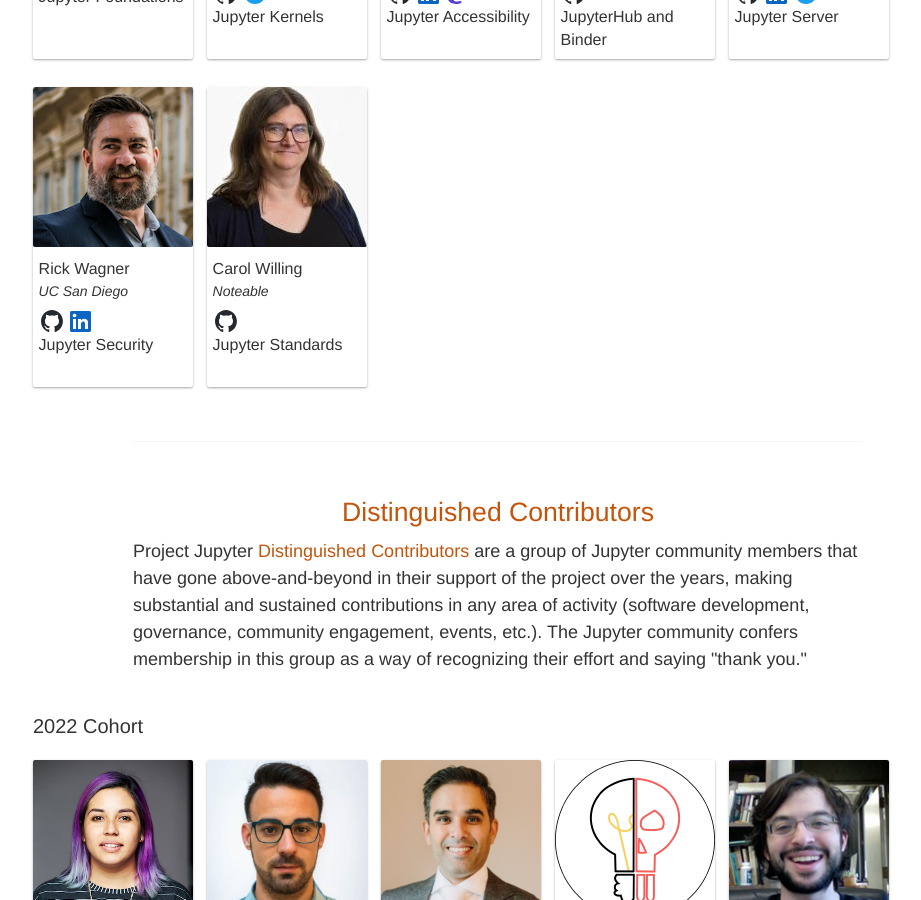
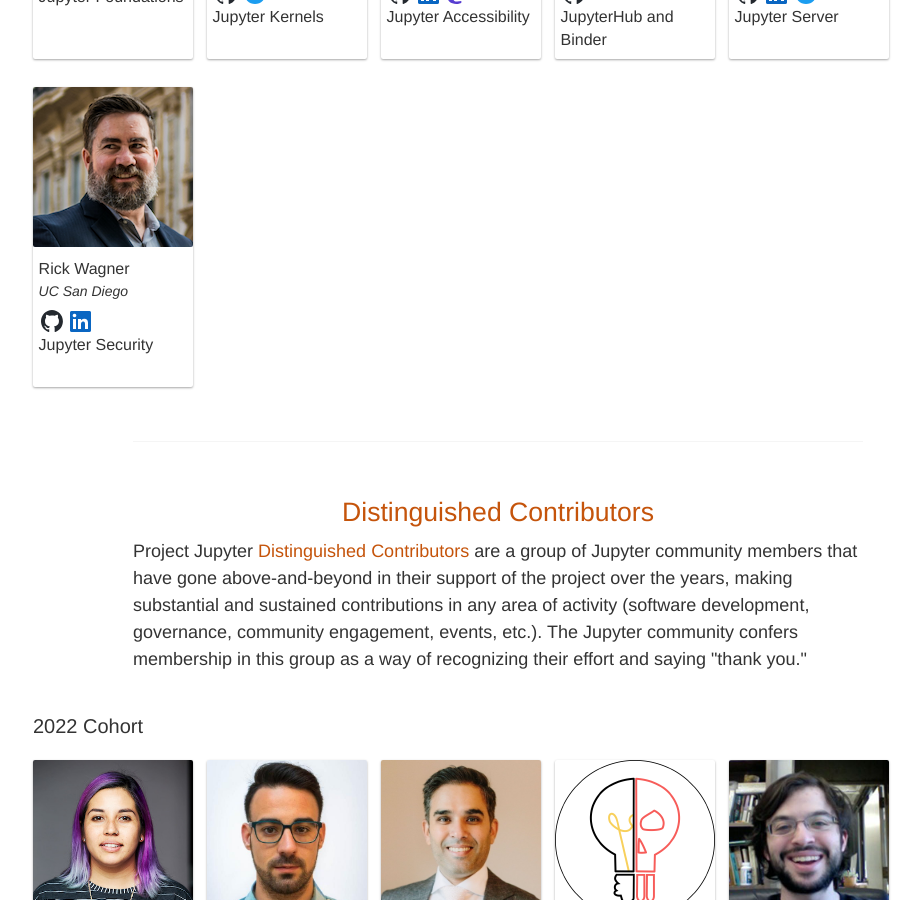
Before and after one commit to jupyter/jupyter.github.io, a Jekyll site: the page built from about.html, in a window 1280 px wide and 900 px high, scrolled down 2501 px. Shown: the whole window, without its empty margins (142-1063 px from the left). Built offline with Jekyll 4.4.1, drawn with Linux system fonts in a browser that asks for light colours; comment, search, counter and statistics services are not loaded.

Commit message:
Remove Carol from current SSC. Thank you Carol for your service

```diff
--- a/about.html
+++ b/about.html
@@ -421,11 +421,6 @@
     linkedin: https://www.linkedin.com/in/rpwagner
     gh_handle: rpwagner
     subproject: Jupyter Security
-  - name: Carol Willing
-    photo: CarolWilling.jpeg
-    affiliation: Noteable
-    gh_handle: willingc
-    subproject: Jupyter Standards
 
 trademark_subcomittee:
   - name: Brian Granger
```
